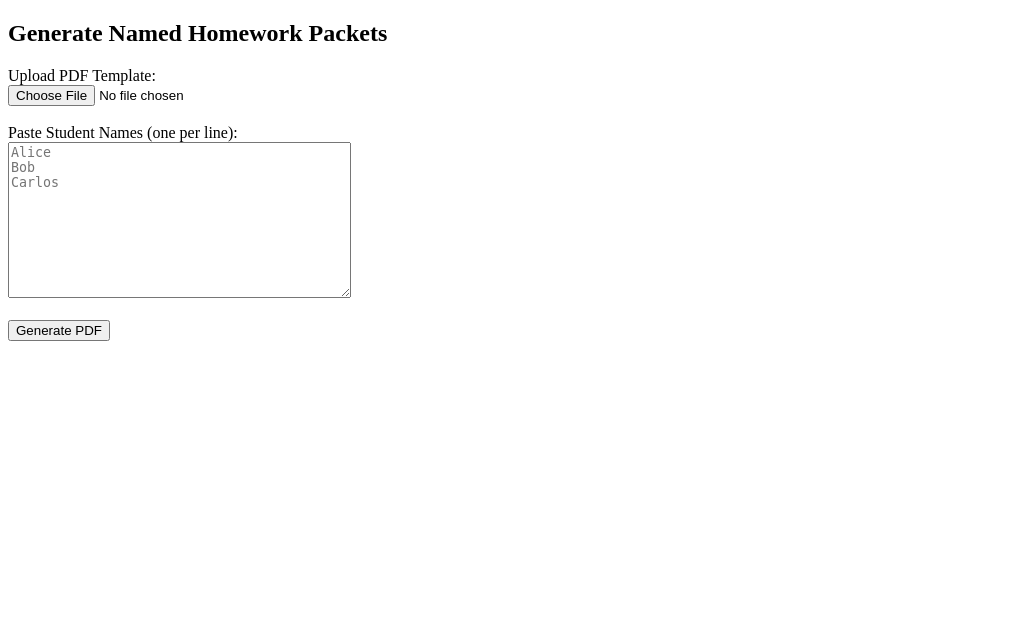
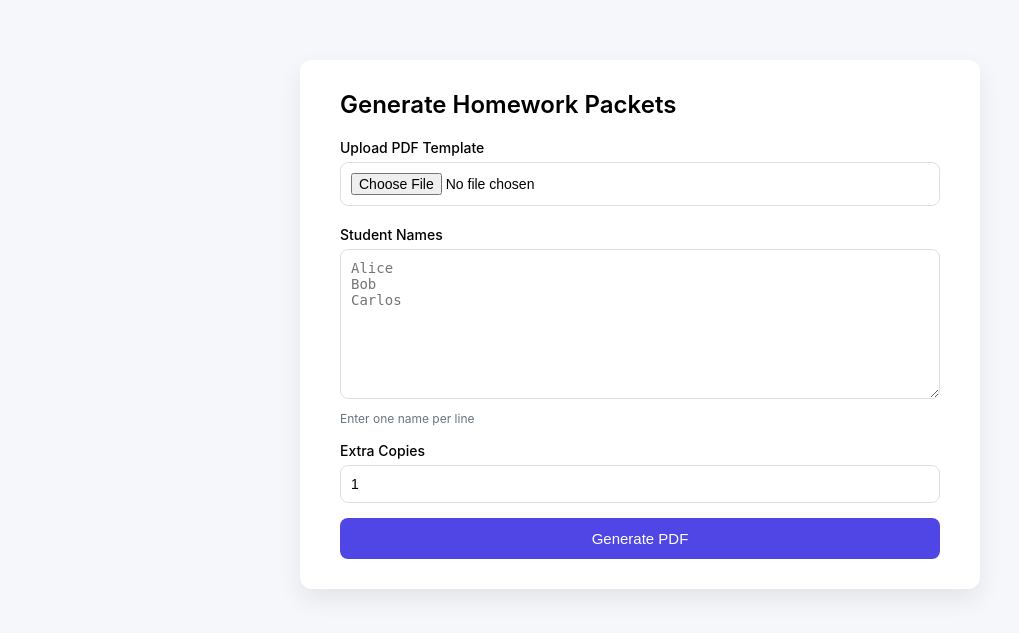
Before and after one commit to krosario23/HW-Gen, a Flask app: page / in a window 1280 px wide. Shown: the top 633 px of the page, without its empty margins (0-1019 px from the left). Run offline with Flask 3, Linux system fonts and the light colour scheme.

Commit message:
added extra copies input, updated UI for form

```diff
--- a/app.py
+++ b/app.py
@@ -12,8 +12,12 @@ os.makedirs(UPLOAD_FOLDER, exist_ok=True)
 os.makedirs(OUTPUT_FOLDER, exist_ok=True)
 
 
-def create_packet(main_path, temp_path, names, output_path):
+def create_packet(main_path, temp_path, names, output_path, extra_copies):
     main_doc = pymupdf.open(main_path)
+    temp_doc = pymupdf.open(temp_path)
+
+    for _ in range(0, extra_copies - 1):
+        main_doc.insert_pdf(temp_doc)
 
     for name in names:
         temp_doc = pymupdf.open(temp_path)
@@ -41,6 +45,9 @@ def index():
     if request.method == "POST":
         pdf_file = request.files["pdf"]
         names_text = request.form["names"]
+        extra_copies = int(request.form["extra_copies"])
+
+        print(extra_copies)
 
         names = [n.strip() for n in names_text.splitlines() if n.strip()]
 
@@ -52,7 +59,7 @@ def index():
         pdf_file.save(template_path)
         shutil.copy(template_path, copy_path)
 
-        create_packet(template_path, copy_path, names, output_path)
+        create_packet(template_path, copy_path, names, output_path, extra_copies)
 
         return send_file(output_path, as_attachment=True)
 
--- a/templates/index.html
+++ b/templates/index.html
@@ -1,19 +1,121 @@
 <!DOCTYPE html>
-<html>
+<html lang="en">
 <head>
+    <meta charset="UTF-8">
     <title>Homework Name Generator</title>
+    <meta name="viewport" content="width=device-width, initial-scale=1.0">
+
+    <style>
+        body {
+            font-family: -apple-system, BlinkMacSystemFont, "Segoe UI", Roboto, sans-serif;
+            background: #f5f7fb;
+            margin: 0;
+            padding: 0;
+        }
+
+        .container {
+            max-width: 600px;
+            margin: 60px auto;
+            background: white;
+            padding: 30px 40px;
+            border-radius: 12px;
+            box-shadow: 0 10px 25px rgba(0,0,0,0.08);
+        }
+
+        h2 {
+            margin-top: 0;
+            font-weight: 600;
+        }
+
+        label {
+            font-size: 14px;
+            font-weight: 500;
+            display: block;
+            margin-bottom: 6px;
+        }
+
+        input[type="file"],
+        textarea {
+            width: 100%;
+            padding: 10px;
+            border-radius: 8px;
+            border: 1px solid #dcdfe6;
+            font-size: 14px;
+            margin-bottom: 20px;
+            box-sizing: border-box;
+        }
+
+        textarea {
+            resize: vertical;
+        }
+
+        .row {
+            margin: 15px auto;
+            display: flex;
+            gap: 16px;
+        }
+
+        .row > div {
+            flex: 1;
+        }
+
+        input[type="number"] {
+            width: 100%;
+            padding: 10px;
+            border-radius: 8px;
+            border: 1px solid #dcdfe6;
+            font-size: 14px;
+            box-sizing: border-box;
+        }
+
+        button {
+            width: 100%;
+            padding: 12px;
+            background: #4f46e5;
+            color: white;
+            border: none;
+            border-radius: 8px;
+            font-size: 15px;
+            font-weight: 500;
+            cursor: pointer;
+            transition: background 0.2s ease;
+        }
+
+        button:hover {
+            background: #4338ca;
+        }
+
+        .hint {
+            font-size: 12px;
+            color: #6b7280;
+            margin-top: -12px;
+            margin-bottom: 16px;
+        }
+    </style>
 </head>
+
 <body>
-    <h2>Generate Named Homework Packets</h2>
+    <div class="container">
+        <h2>Generate Homework Packets</h2>
 
-    <form method="POST" enctype="multipart/form-data">
-        <label>Upload PDF Template:</label><br>
-        <input type="file" name="pdf" required><br><br>
+        <form method="POST" enctype="multipart/form-data">
 
-        <label>Paste Student Names (one per line):</label><br>
-        <textarea name="names" rows="10" cols="40" placeholder="Alice&#10;Bob&#10;Carlos"></textarea><br><br>
+            <label>Upload PDF Template</label>
+            <input type="file" name="pdf" required>
 
-        <button type="submit">Generate PDF</button>
-    </form>
+            <label>Student Names</label>
+            <textarea name="names" rows="8" placeholder="Alice&#10;Bob&#10;Carlos"></textarea>
+            <div class="hint">Enter one name per line</div>
+
+            <div class="row">
+                <div>
+                    <label>Extra Copies</label>
+                    <input type="number" name="extra_copies" min="1" value="1">
+                </div>
+            </div>
+
+            <button type="submit">Generate PDF</button>
+        </form>
+    </div>
 </body>
 </html>
```
